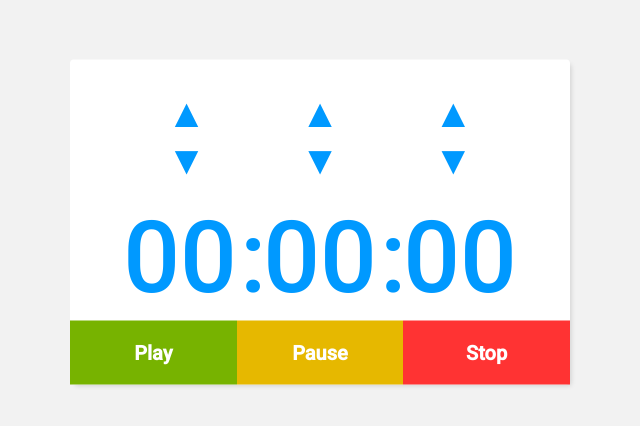
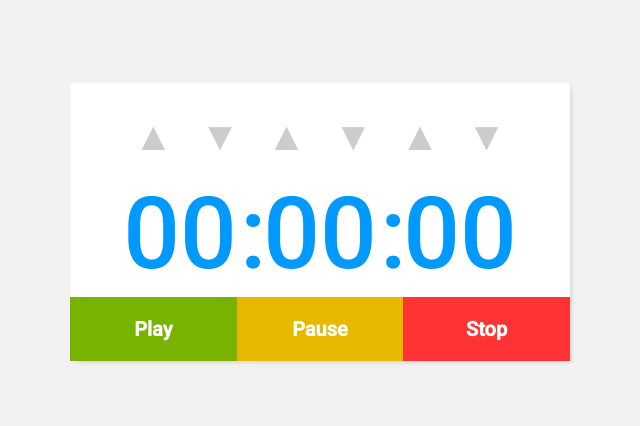
Before and after one commit to paulocezarphp/cronometro, a plain HTML site: page index.html in a window 1280 px wide. Shown: the part 178-604 px from the top of the page, without its empty margins (320-960 px from the left). Drawn offline with Linux system fonts and the light colour scheme.

Commit message:
v0.5 - Finalizando painel
Dessa vez nós começamos a implementar as funções que farão o nosso aplicativo rodar, começamos a criar a função de "Play","Pause" e "Stop". Também finalizamos a estilização dos elementos na folha de estilo.

```diff
--- a/app/css/style.css
+++ b/app/css/style.css
@@ -49,8 +49,8 @@ body{
 .numero2{
 	font-size: 40px;
 	text-align: center;
-	color: #0099ff;
 	display: grid;
+	grid-template-columns: 50% 50%;
 	-webkit-touch-callout: none;
 	-webkit-user-select: none;
 	-khtml-user-select: none;
@@ -59,17 +59,34 @@ body{
 	user-select: none;
 }
 
-.numero2{
 
+
+.numero_cima{
+   cursor: pointer;
+   color: #ccc;
 }
 
-.numero_cima{
+.numero_cima:hover{
+   color: #3399ff;
+}
 
+.numero_cima:active{
+   color: #ccc;
 }
 
 .numero_baixo{
+   cursor: pointer;
+   color: #ccc;
+}
 
+.numero_baixo:hover{
+   color: #ff4d4d;
 }
+
+.numero_baixo:active{
+   color: #ccc;
+}
+
 
 .simbolo{
 	font-size: 100px;
@@ -89,6 +106,12 @@ body{
 	padding: 20px;
 	font-size: 20px;
 	font-weight: bold;
+	-webkit-touch-callout: none;
+	-webkit-user-select: none;
+	-khtml-user-select: none;
+	-moz-user-select: none;
+	-ms-user-select: none;
+	user-select: none;
 }
 
 .botao-stop{
@@ -98,6 +121,12 @@ body{
 	padding: 20px;
 	font-size: 20px;
 	font-weight: bold;
+	-webkit-touch-callout: none;
+	-webkit-user-select: none;
+	-khtml-user-select: none;
+	-moz-user-select: none;
+	-ms-user-select: none;
+	user-select: none;
 }
 
 .botao-pause{
@@ -107,4 +136,10 @@ body{
 	padding: 20px;
 	font-size: 20px;
 	font-weight: bold;
+	-webkit-touch-callout: none;
+	-webkit-user-select: none;
+	-khtml-user-select: none;
+	-moz-user-select: none;
+	-ms-user-select: none;
+	user-select: none;
 }
--- a/app/js/script.js
+++ b/app/js/script.js
@@ -1,17 +1,18 @@
-var hora = 0;
+var horas = 0;
 var minuto = 0;
 var segundo = 0;
+var estado = "stop"; //play, pause, stop
 
 function Play(){
-
+	estado = "play";
 }
 
 function Stop(){
-
+	estado = "stop";
 }
 
 function Pause(){
-
+	estado = "pause";
 }
 
 function AlmentarHora(){
@@ -37,3 +38,27 @@ function AlmentarSegundo(){
 function DiminuirSegundo(){
 
 }
+
+function ExecutaTempo(){
+    if(estado == "stop"){
+
+    }else if(estado == "pause"){
+
+    }else if(estado == "play"){
+
+    }else{
+
+    }
+}
+
+document.getElementById("botao-play").addEventListener("click", Play);
+document.getElementById("botao-pause").addEventListener("click", Pause);
+document.getElementById("botao-stop").addEventListener("click", Stop);
+document.getElementById("h_cima").addEventListener("click", AlmentarHora);
+document.getElementById("h_baixo").addEventListener("click", DiminuirHora);
+document.getElementById("m_cima").addEventListener("click", AlmentarMinuto);
+document.getElementById("m_baixo").addEventListener("click", DiminuirMinuto);
+document.getElementById("s_cima").addEventListener("click", AlmentarSegundo);
+document.getElementById("s_baixo").addEventListener("click", DiminuirSegundo);
+
+setInterval(ExecutaTempo,1000);
--- a/index.html
+++ b/index.html
@@ -24,16 +24,16 @@
 
 		</div>
 		<div class="box-item">
-           <div class="numero">00</div>
+           <div class="numero" id="horas">00</div>
            <div class="simbolo">:</div>
-           <div class="numero">00</div>
+           <div class="numero" id="minutos">00</div>
            <div class="simbolo">:</div>
-           <div class="numero">00</div>
+           <div class="numero" id="segundos">00</div>
 		</div>
 		<div class="box-grupo">
-			<div class="botao-play">Play</div>
-			<div class="botao-pause">Pause</div>
-			<div class="botao-stop">Stop</div>
+			<div class="botao-play" id="botao-play">Play</div>
+			<div class="botao-pause" id="botao-pause">Pause</div>
+			<div class="botao-stop" id="botao-stop">Stop</div>
 		</div>
 	</div>
 
```
